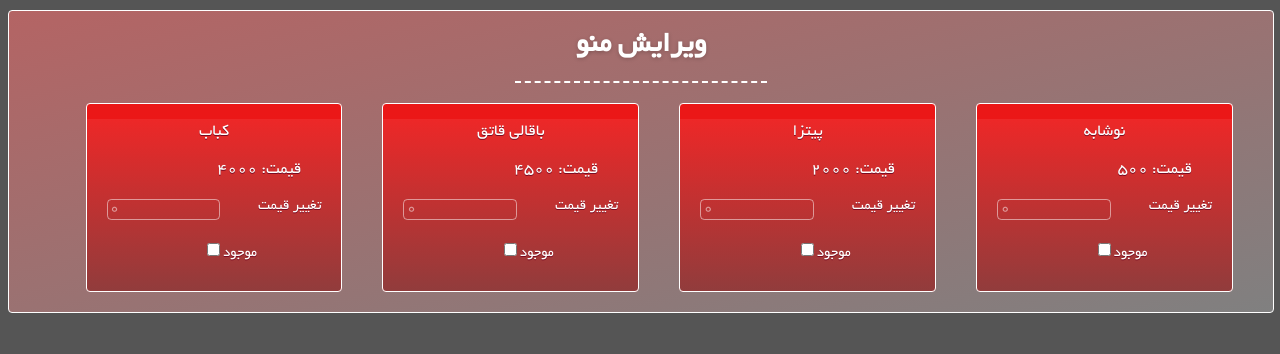
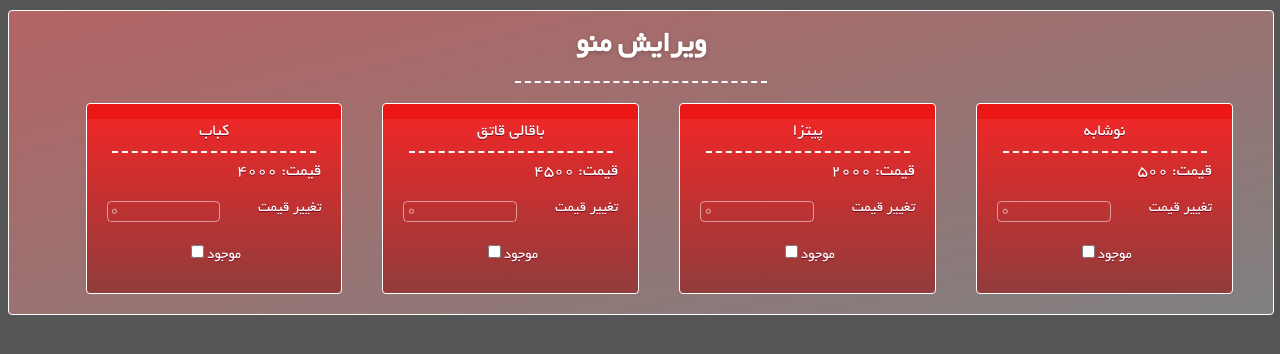
Before and after one commit to Parhamic/RestaurantRep, a Django app: page /editmenu/ in a window 1280 px wide. Shown: the part 154-508 px from the top of the page. Run offline with Django 3.2, Linux system fonts and the light colour scheme; a user stored in the database is signed in; data comes from the database, SQL or seed files in the repository.

Commit message:
some shanges

```diff
--- a/app/static/css/base_style.css
+++ b/app/static/css/base_style.css
@@ -223,21 +223,23 @@ input {
 }
 .itemName{
   width: 100%;
+  border-bottom: 2px dashed white;
+  padding-bottom: 10px;
   text-align: right;
   font-size: 20px;
-  margin: 0 auto 10% auto;
+  margin: 0 auto 5% auto;
 }
 .itemPrice{
   width: 100%;
   text-align: center;
   font-size: 16px;
-  margin: 0 20px 20px 20px;
+  margin: 0 auto 20px auto;
 }
 .itemCount{
-  width: 100%;
+  width: 70%;
   text-align: center;
   font-size: 18px;
-  margin: 20px auto 20px auto;
+  margin: 20px 8px 20px auto;
 }
 .showPrice{
   -moz-border-radius:4px;
@@ -505,9 +507,12 @@ border: 1px solid green;
 }
 #menuedit .exist{
   margin: 20px auto 20px auto;
-  width: 40%;
+  width: 70%;
+  text-align: center;
 }
 #menuedit .itemName{
-    width: 65%;
+    width: 95%;
+    padding-bottom: 10px;
+    border-bottom: 2px dashed white;
     text-align: center;
 }
--- a/app/templates/order.html
+++ b/app/templates/order.html
@@ -9,7 +9,7 @@
     <form name="form2" action="">
     <label class="itemPrice" for="price">قیمت: {{ item.price }}</label>
     <div class="clear"></div>
-    <input class="itemCount" type="number" name="counts" min="0" value="0" oninput="calPrice()">
+    <input class="itemCount" type="number" name="counts" min="0" value="0" oninput="calPrice()"> تعداد
     <input class="hidden" type="number" name="price" value="{{ item.price }}">
     <div class="clear"></div>
     </form>
```
